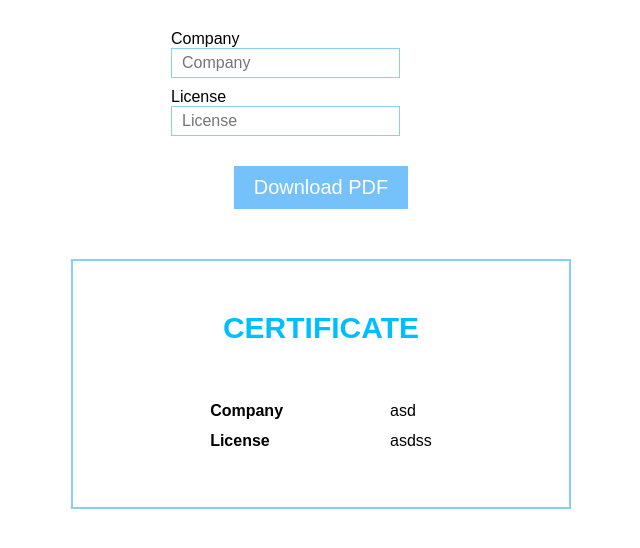
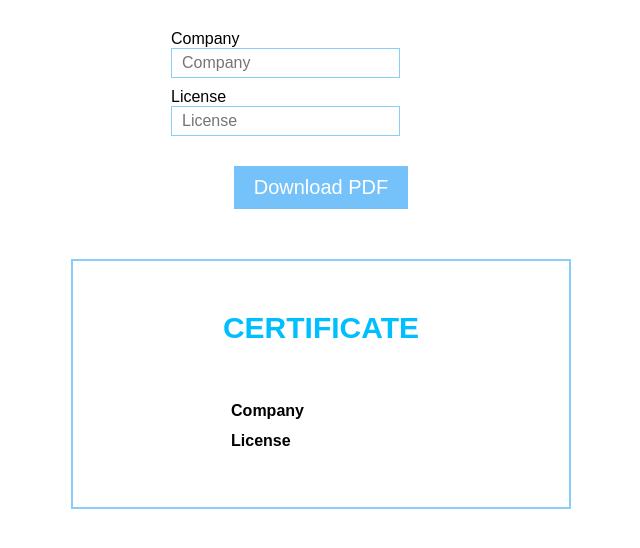
Before and after one commit to TanuhaUA/html-to-pdf, a plain HTML site: page index.html in a window 1280 px wide. Shown: the whole page, without its empty margins (319-959 px from the left). Drawn offline with Linux system fonts and the light colour scheme.

Commit message:
empty fields

```diff
--- a/index.html
+++ b/index.html
@@ -102,11 +102,11 @@
         <tbody>
             <tr>
                 <td class="pdf__cell pdf__cell_title">Company</td>
-                <td class="pdf__cell pdf__cell_value" id="company">asd</td>
+                <td class="pdf__cell pdf__cell_value" id="company"></td>
             </tr>
             <tr>
                 <td class="pdf__cell pdf__cell_title">License</td>
-                <td class="pdf__cell pdf__cell_value" id="license">asdss</td>
+                <td class="pdf__cell pdf__cell_value" id="license"></td>
             </tr>
         </tbody>
     </table>
```
